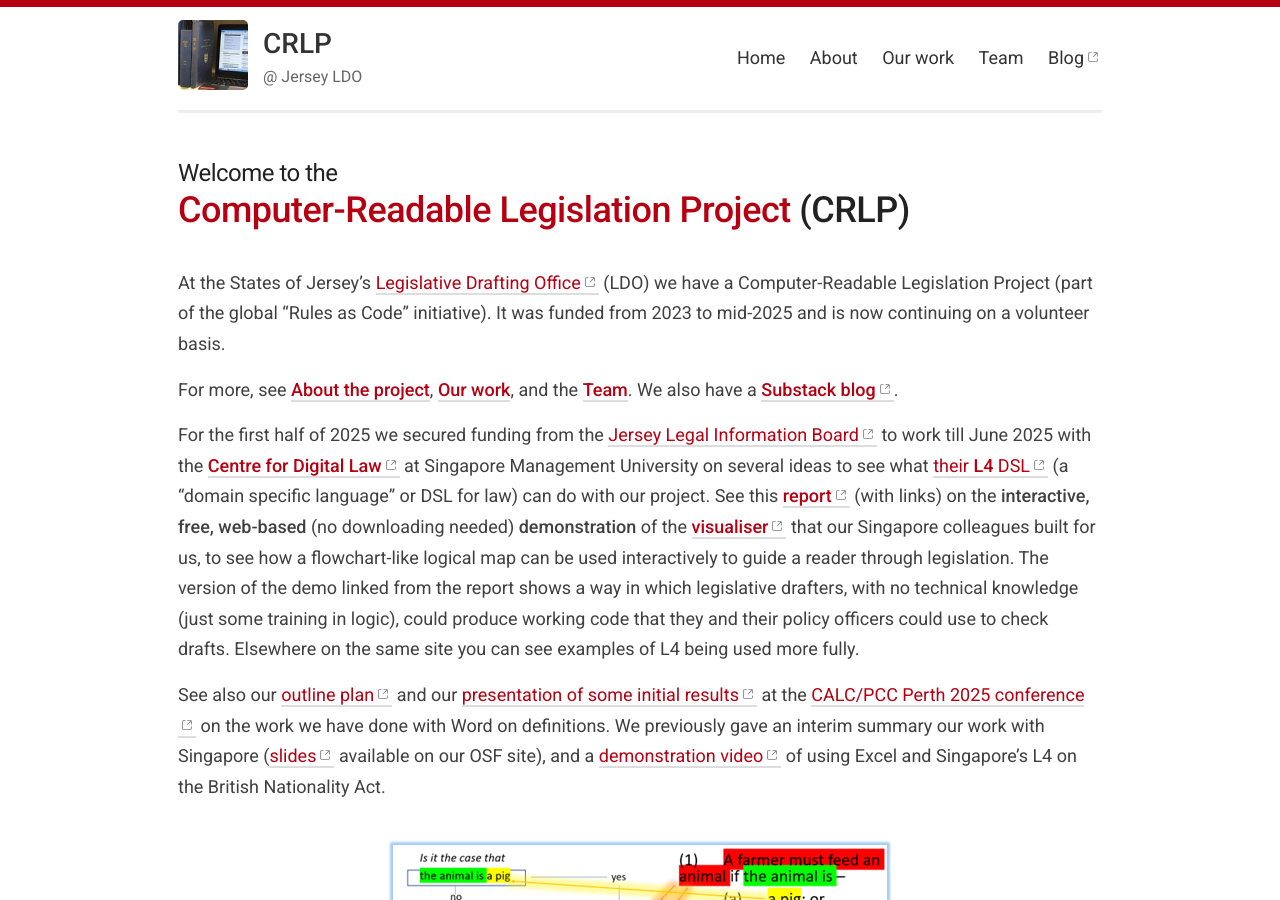
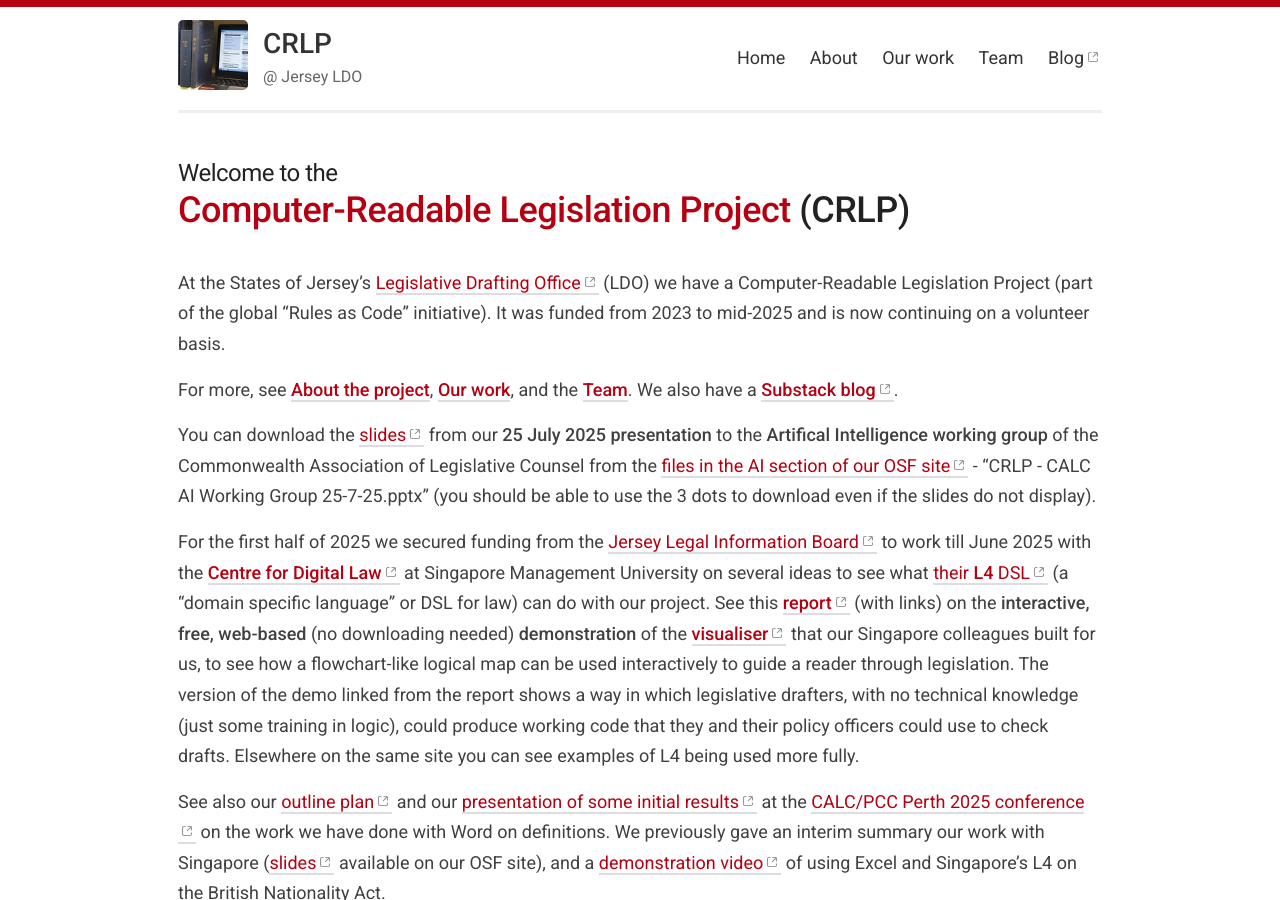
Before and after one commit to crlp-jerseyldo/crlp-jerseyldo.github.io, a Jekyll site: the page built from index.md, in a window 1280 px wide and 900 px high. Built offline with Jekyll 4.4.1, drawn with Linux system fonts in a browser that asks for light colours; our own code applies the rules of GitHub Pages for plain Markdown files.

Commit message:
Update index.md
Added link to CALC AI working group 25-7-25 slides

```diff
--- a/index.md
+++ b/index.md
@@ -8,11 +8,12 @@ At the States of Jersey’s [Legislative Drafting Office](https://www.gov.je/Gov
 
 For more, see [**About the project**](/about), [**Our work**](/work), and the [**Team**](/team). We also have a [**Substack blog**](https://digitallegislation.substack.com){:target="_blank"}.
 
+You can download the [slides](https://osf.io/f3szc){:target="_blank"} from our **25 July 2025 presentation** to the **Artifical Intelligence working group** of the Commonwealth Association of Legislative Counsel from the [files in the AI section of our OSF site](https://osf.io/bkjqx/files/osfstorage){:target="_blank"} - "CRLP - CALC AI Working Group 25-7-25.pptx" (you should be able to use the 3 dots to download even if the slides do not display).
+
 For the first half of 2025 we secured funding from the [Jersey Legal Information Board](https://www.jerseylaw.je/Pages/About.aspx){:target="_blank"} to work till June 2025 with the [**Centre for Digital Law**](https://cdl.smu.edu.sg/projects/research-project-computational-law-rpcl){:target="_blank"} at Singapore Management University on several ideas to see what [their **L4** DSL](https://github.com/smucclaw){:target="_blank"} (a “domain specific language” or DSL for law) can do with our project. See this [**report**](https://osf.io/x43td){:target="_blank"} (with links) on the **interactive, free, web-based** (no downloading needed) **demonstration** of the [**visualiser**](https://jl4.legalese.com/){:target="_blank"} that our Singapore colleagues built for us, to see how a flowchart-like logical map can be used interactively to guide a reader through legislation. The version of the demo linked from the report shows a way in which legislative drafters, with no technical knowledge (just some training in logic), could produce working code that they and their policy officers could use to check drafts. Elsewhere on the same site you can see examples of L4 being used more fully.
 
 See also our [outline plan](https://osf.io/jauqb){:target="_blank"} and our [presentation of some initial results](https://youtu.be/zq6mf2zz7Eg){:target="_blank"} at the [CALC/PCC Perth 2025 conference](https://www.calc.ngo/sites/default/files/APCC-CALC%202025%20regional%20drafting%20conference%20program%20%28as%20at%2019-2-25%29_0.pdf){:target="_blank"} on the work we have done with Word on definitions. We previously gave an interim summary our work with Singapore ([slides](https://osf.io/fqmcn){:target="_blank"} available on our OSF site), and a [demonstration video](https://youtu.be/Gtq_lDa1qRE){:target="_blank"} of using Excel and Singapore's L4 on the British Nationality Act.
 
-
 ![A diagram showing the if-this-then-that structure of a piece of legislation](/images/ifttt-example.png){:.my-l} *If-this-then structure of a provision*
 
 ![A highlighted offence provision showing its component parts](/images/highlighted-provision.png){:.my-l.frame} *Tagged components of an offence provision*
```
